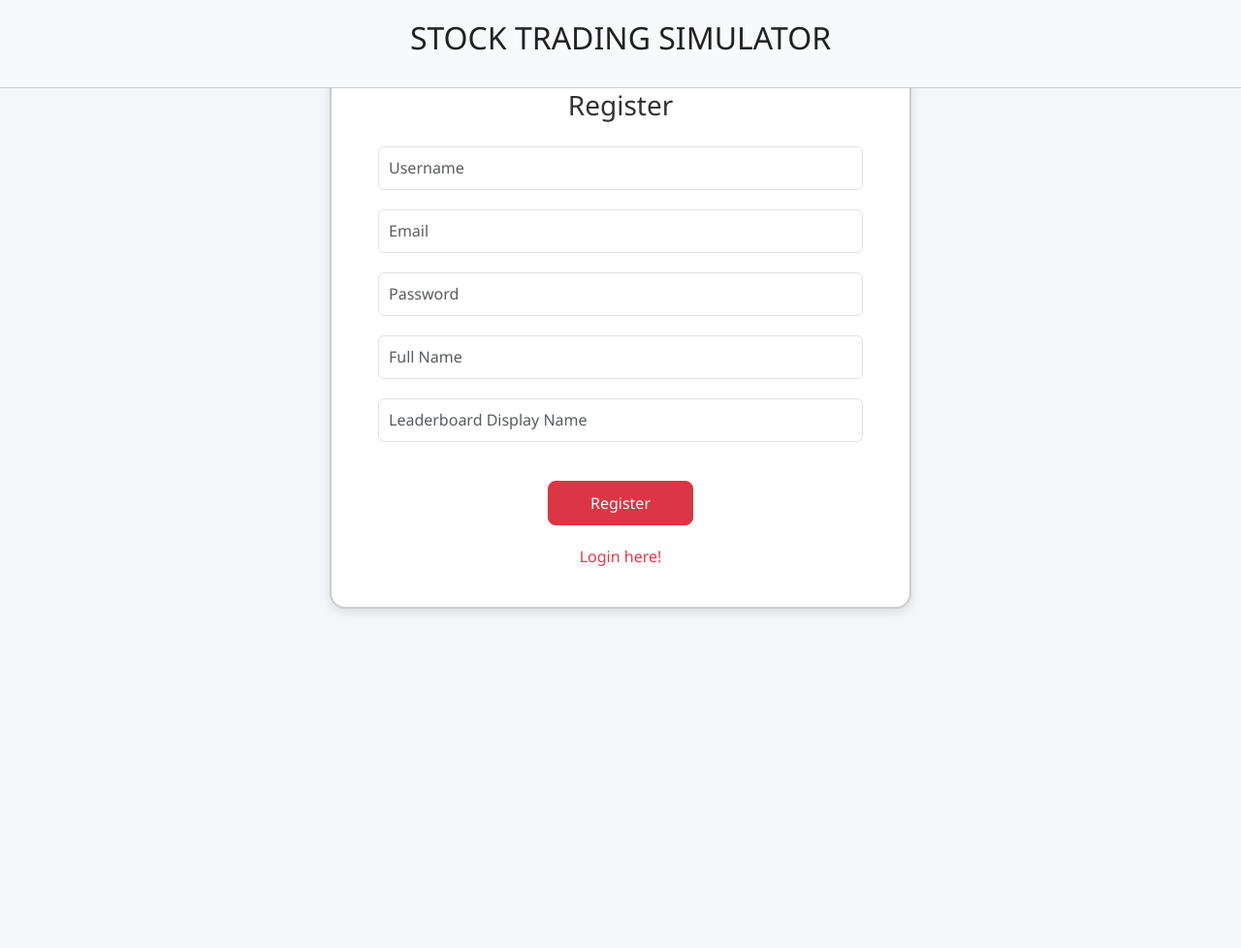
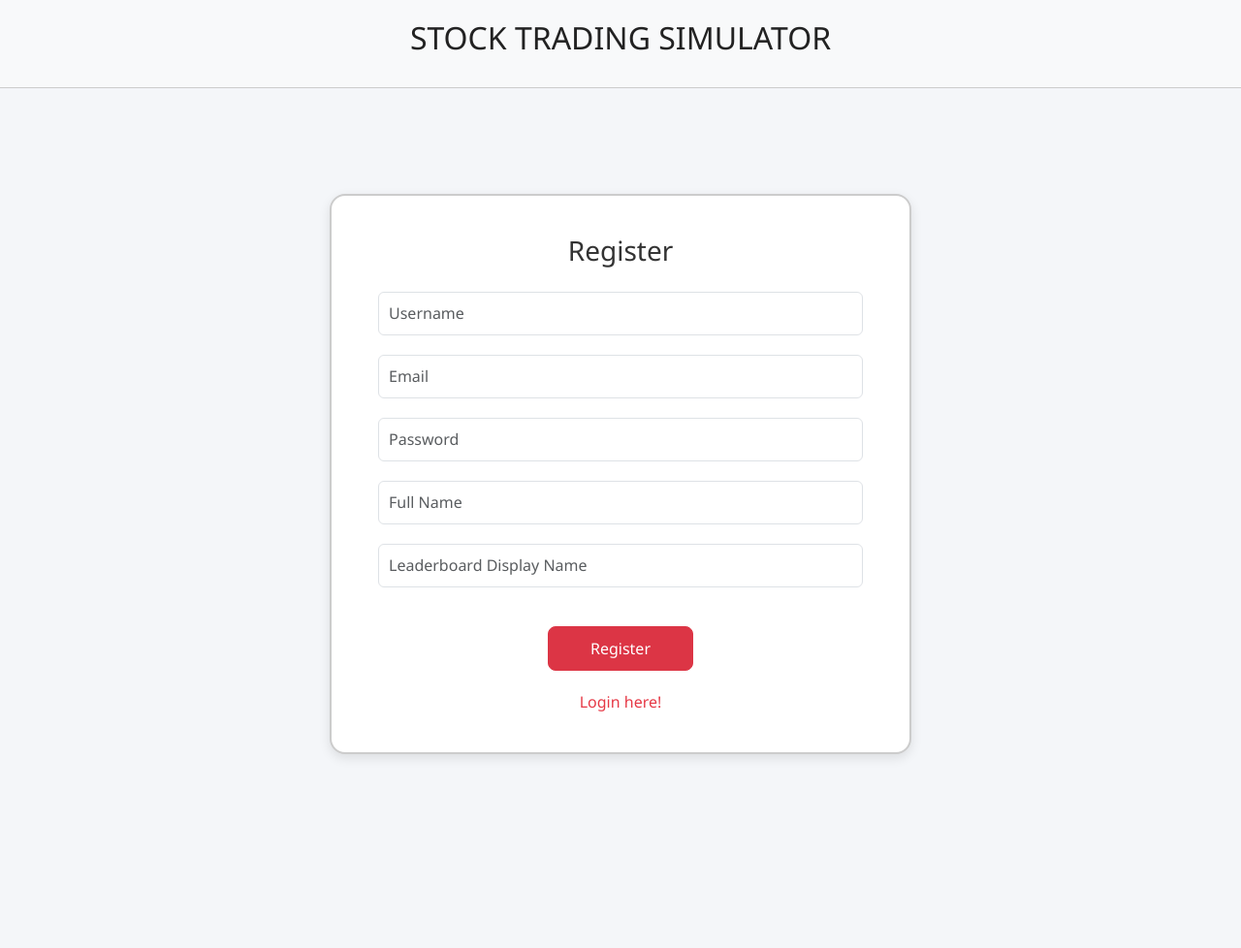
Before and after one commit to VaishnaviBhosalee/StockTradeSimulator, a Flask app: page /register in a window 1280 px wide. Shown: the whole page at 97% size. Before the commit the page ends 633 px from the top, so only its background shows below. Run offline with Flask 3, Linux system fonts and the light colour scheme.

Commit message:
styling improved

```diff
--- a/static/css/main.css
+++ b/static/css/main.css
@@ -320,7 +320,7 @@ button {
 }
 .form-container {
   max-width: 600px;
-  margin: 50px auto;
+  margin: 200px auto;
   padding: 40px;
   border: 2px solid #ccc;
   border-radius: 16px;
```
